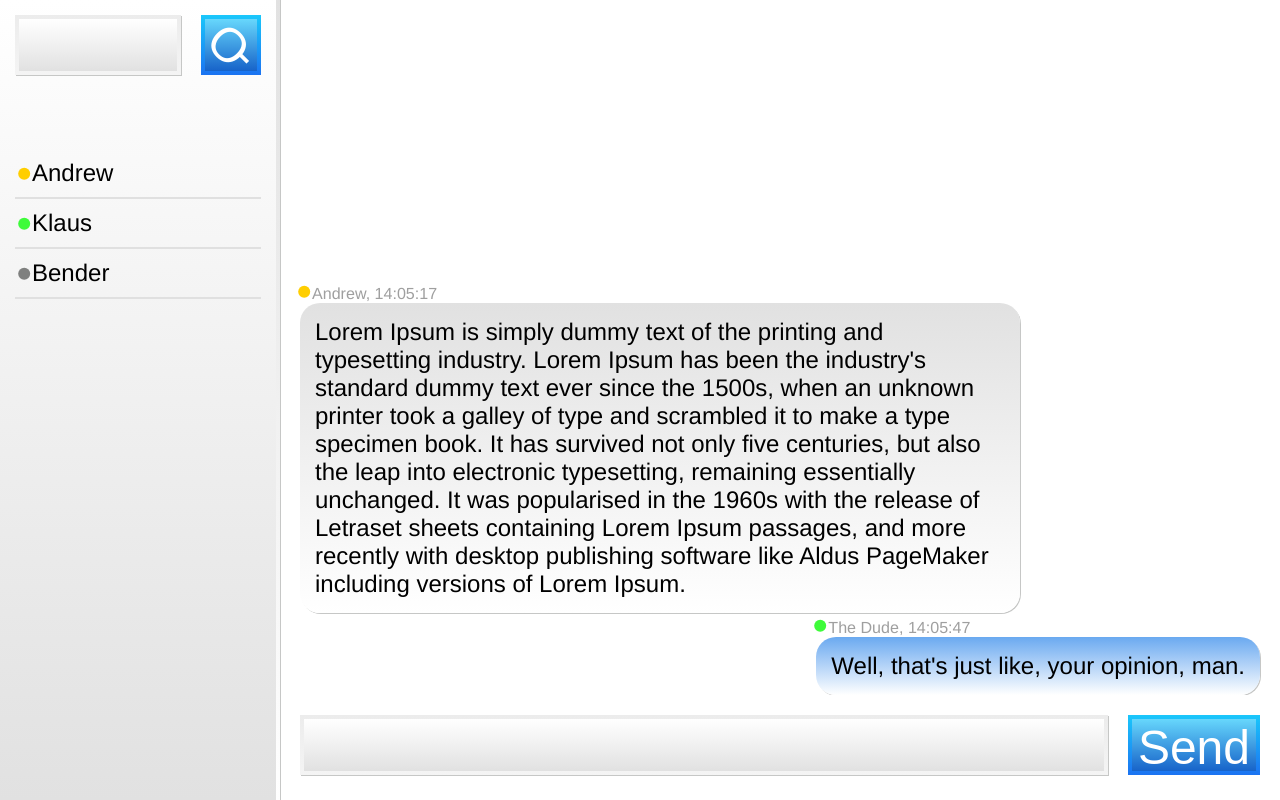
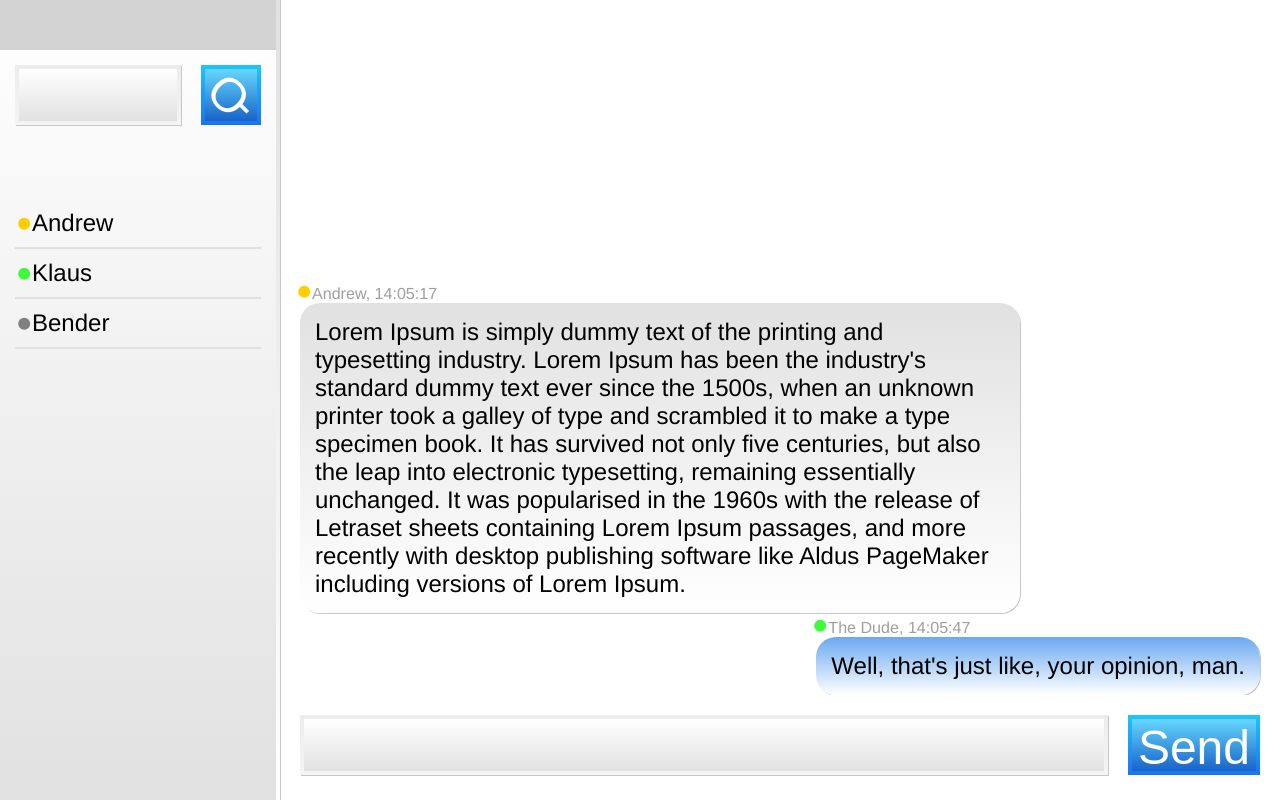
Before and after one commit to ErnestTheBest/chatApp, a plain HTML site: page chat.html in a window 1280 px wide. Drawn offline with Linux system fonts and the light colour scheme.

Commit message:
Created menu container. Stuck on page layout. Can't find solution.

```diff
--- a/chat.html
+++ b/chat.html
@@ -12,7 +12,9 @@
 
 <body>
     <div class="container">
-        <div class="contacts-box">
+        <div class="sidebar">
+                <menu></menu>
+            <div class="contacts-window">
                     <div class="search-bar">
                             <div class="search-input">
                                 <input type="text">
@@ -24,7 +26,6 @@
                         <div class="contacts">
                             <ul>
                                 <li>
-                        <!-- <div class="status-away"></div> -->
                                     <span class="status status-away">Andrew</span>
                                 </li>
                                 <li>
@@ -34,6 +35,7 @@
                                     <span class="status status-offline">Bender</span>
                                 </li>
                             </ul>
+                        </div>
             </div>
         </div>
         <div class="chat">
--- a/styles/chat.css
+++ b/styles/chat.css
@@ -2,6 +2,7 @@
 @import 'contacts.css';
 @import 'status.css';
 @import 'messages.css';
+@import 'menu.css';
 
 .container {
     display: flex;
@@ -10,14 +11,23 @@
     min-height: 100vh;
 }
 
-.contacts-box {
+.sidebar {
     box-shadow: 1px 0 #c6c7c6;
-    padding: 15px;
     background: linear-gradient(#ffffff, #e1e1e1);
     border-right: solid;
     border-width: 4px;
     border-image: linear-gradient(#e1e1e1, #ffffff) 1;
     flex: 0 0 280px;
+}
+
+.contacts-window {
+    padding: 15px;
+}
+
+menu {
+    height: 50px;
+    background: lightgray;
+    margin: 0;
 }
 
 .content-window {
@@ -54,7 +64,7 @@
 }
 
 @media screen and (max-width: 800px) {
-    .contacts-box {
+    .sidebar {
         display: none;
     }
 
--- /dev/null
+++ b/styles/menu.css
@@ -0,0 +1 @@
+/* Wtf do i do here? */
```
Lines whose indentation alone changed are shown as unchanged.
